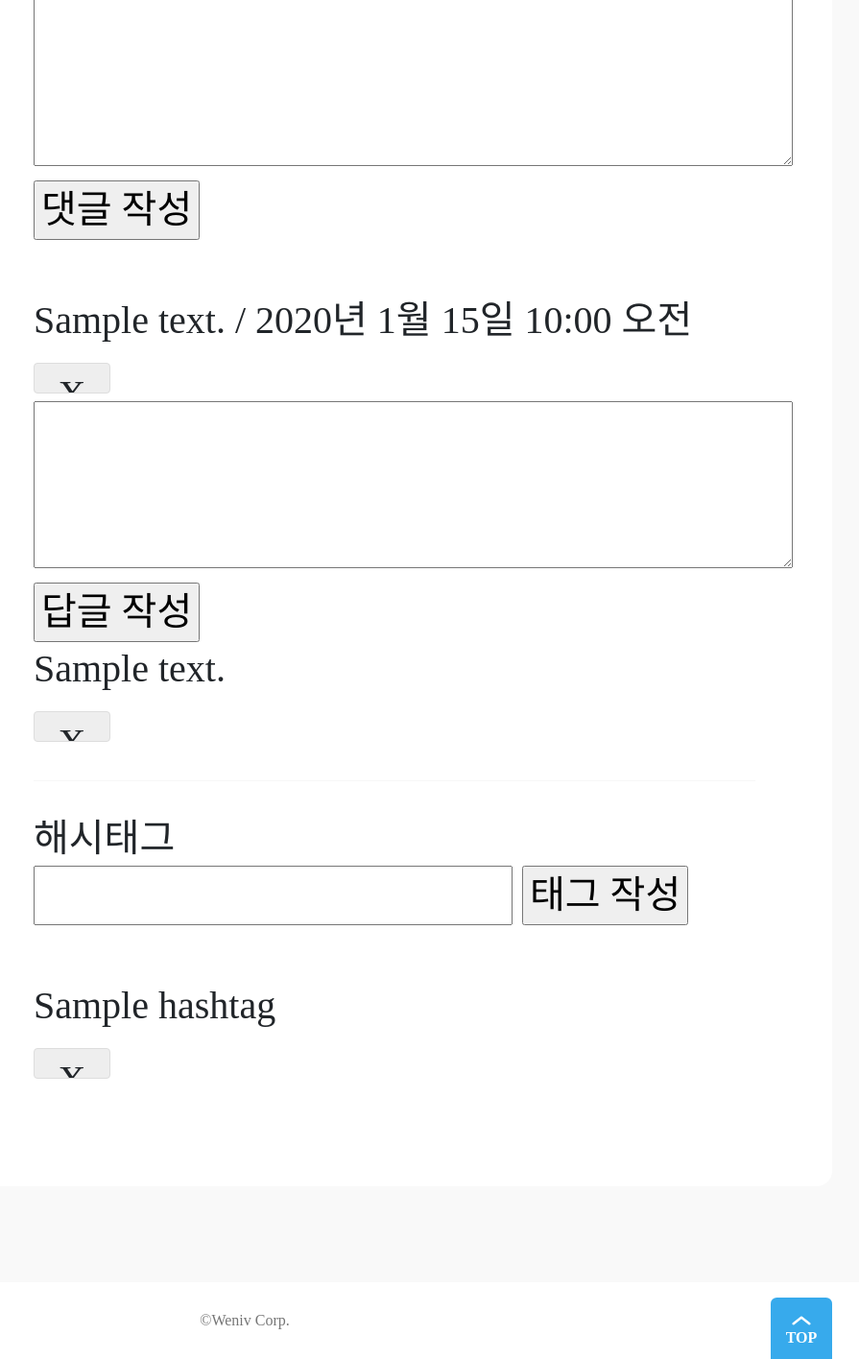
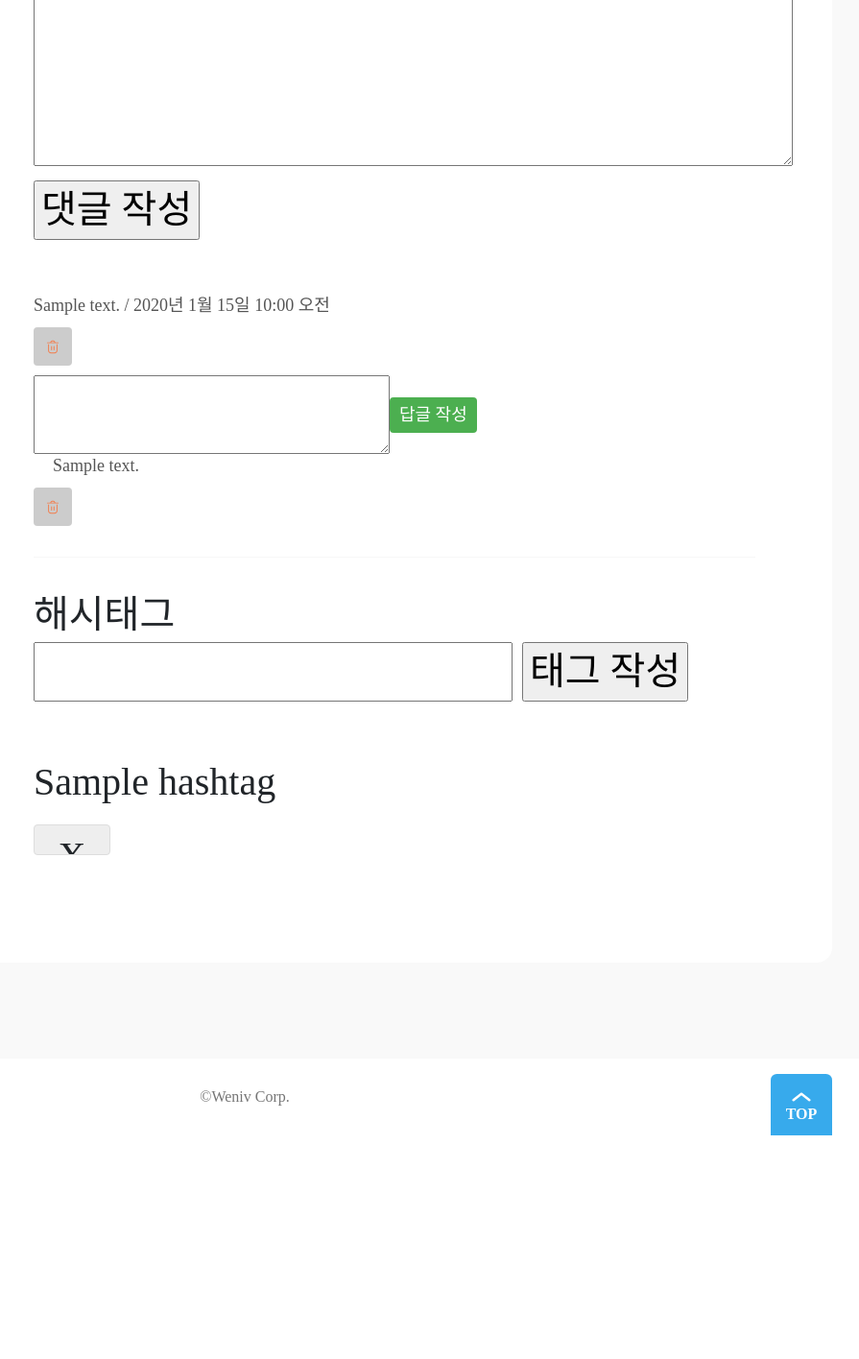
Before and after one commit to bloodsteelrain/Django-techblog, a Django app: page /blog/detail/1/ in a window 1280 px wide. Shown: the part 947-2363 px from the top of the page at 96% size, without its empty margins (385-1280 px from the left). After the commit the page ends 2130 px from the top, so only its background shows below. Run offline with Django 4.2, Linux system fonts and the light colour scheme; a user stored in the database is signed in; tables that the repository leaves empty hold one stand-in row (values such as "Sample post"); grey boxes marked "Sample" are stand-in pictures.

Commit message:
댓글 UI 수정

```diff
--- a/blog/templates/blog/post_detail.html
+++ b/blog/templates/blog/post_detail.html
@@ -43,7 +43,9 @@
           </div>
           <hr/>
           <div class="view-contents">
-            <img src="{{ post.image.url }}" alt="{{ post.title }}"/>
+            {% if post.image %}
+              <img src="{{ post.image.url }}" alt="{{ post.title }}"/>
+            {% endif %}
             <p>{{ post.content }}</p>
           </div>
           {% if post.writer == request.user %}
@@ -78,28 +80,28 @@
         <br>
         <!-- 댓글 -->
         {% if comments %}
-          <ul>
+          <ul class="comment-list">
             {% for comment in comments %}
               <li>{{ comment.content }}
                 /
                 {{ comment.created_at }}
                 {% if comment.writer == request.user or comment.post.writer == request.user %}
-                  <form action="{% url 'blog:cm-delete' pk=comment.pk %}" method='post'>
+                  <form action="{% url 'blog:cm-delete' pk=comment.pk %}" method='post' class="comment-actions">
                     {% csrf_token %}
-                    <input type="submit" value='X' class='btn'>
+                    <input type="submit" value='' class="btn-delete">
                   </form>
                 {% endif %}
-                <form action="{% url 'blog:rp-write' post_pk=post.pk comment_pk=comment.pk %}" method="post">
+                <form action="{% url 'blog:rp-write' post_pk=post.pk comment_pk=comment.pk %}" method="post" class="reply-form">
                   {% csrf_token %}
                   {{ comment_form.content }}
                   <input type="submit" value="답글 작성">
                 </form>
                 {% for reply in comment.reply_set.all %}
-                  <p>{{ reply.content }}</p>
+                  <p class="reply-content">{{ reply.content }}</p>
                   {% if comment.writer == request.user or reply.writer == request.user %}
-                    <form action="{% url 'blog:rp-delete' pk=reply.pk %}" method='post'>
+                    <form action="{% url 'blog:rp-delete' pk=reply.pk %}" method='post' class="comment-actions">
                       {% csrf_token %}
-                      <input type="submit" value='X' class='btn'>
+                      <input type="submit" value='' class="btn-delete">
                     </form>
                   {% endif %}
                 {% endfor %}
@@ -107,7 +109,7 @@
             {% endfor %}
           </ul>
         {% else %}
-          <p>댓글이 없습니다.</p>
+          <p class="no-comments">댓글이 없습니다.</p>
         {% endif %}
         <hr>
 
--- /dev/null
+++ b/static/css/comment-tag.css
@@ -0,0 +1,87 @@
+/* Comment form */
+form[action^="{% url 'blog:cm-write' %}"] {
+  margin-bottom: 20px;
+}
+
+/* Comment list */
+ul.comment-list {
+  list-style: none;
+  padding: 0;
+}
+
+ul.comment-list li {
+  margin-bottom: 20px;
+  font-size: 18px;
+}
+
+/* Comment content */
+ul.comment-list li p {
+  margin: 0;
+  font-size: 18px;
+}
+
+/* Comment date */
+ul.comment-list li {
+  color: #555;
+}
+
+/* Comment actions (delete button and reply form) */
+ul.comment-list li .comment-actions {
+  display: flex;
+  align-items: center;
+  margin-top: 10px;
+}
+
+ul.comment-list li .comment-actions form {
+  margin-right: 10px;
+}
+
+/* Reply content */
+ul.comment-list li .reply-content {
+  margin-left: 20px;
+}
+
+/* Delete button style */
+ul.comment-list li .btn-delete {
+  background-color: #ccc;
+  color: #fff;
+  border: none;
+  padding: 6px 10px;
+  border-radius: 4px;
+  cursor: pointer;
+}
+
+/* Reply form style */
+ul.comment-list li .reply-form {
+  display: flex;
+  align-items: center;
+  margin-top: 10px;
+}
+
+ul.comment-list li .reply-form input[type="text"] {
+  flex: 1;
+  padding: 6px;
+  border: 1px solid #ccc;
+  border-radius: 4px;
+}
+
+ul.comment-list li .reply-form input[type="submit"] {
+  background-color: #4caf50;
+  color: #fff;
+  border: none;
+  padding: 6px 10px;
+  border-radius: 4px;
+  cursor: pointer;
+}
+
+/* No comments message */
+ul.comment-list li .no-comments {
+  color: #999;
+}
+
+/* Horizontal line */
+hr {
+  border: 0;
+  border-top: 1px solid #ccc;
+  margin: 30px 0;
+}
--- a/templates/base.html
+++ b/templates/base.html
@@ -27,6 +27,7 @@
     <link rel="stylesheet" type="text/css" href="{% static 'css/search.css' %}">
     <link rel="stylesheet" type="text/css" href="{% static 'css/wrapbox.css' %}">
     <link rel="stylesheet" type="text/css" href="{% static 'css/view.css' %}">
+    <link rel="stylesheet" type="text/css" href="{% static 'css/comment-tag.css' %}">
     <link rel="stylesheet" type="text/css" href="{% static 'css/profile.css' %}">
     <link rel="stylesheet" type="text/css" href="{% static 'css/login-join.css' %}">
     <link rel="stylesheet" type="text/css" href="{% static 'css/write.css' %}">
```
